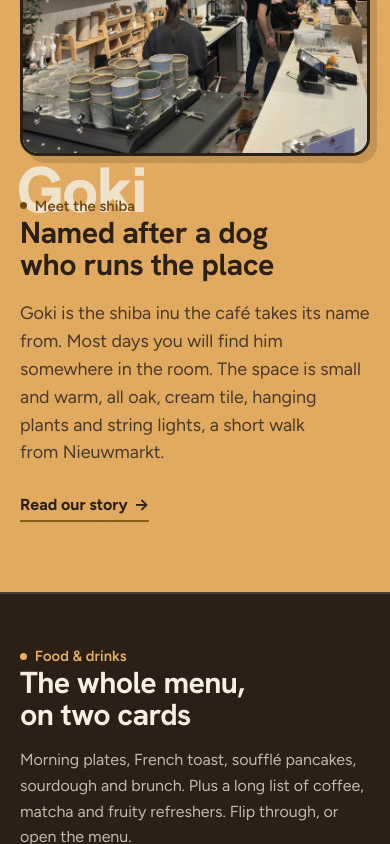
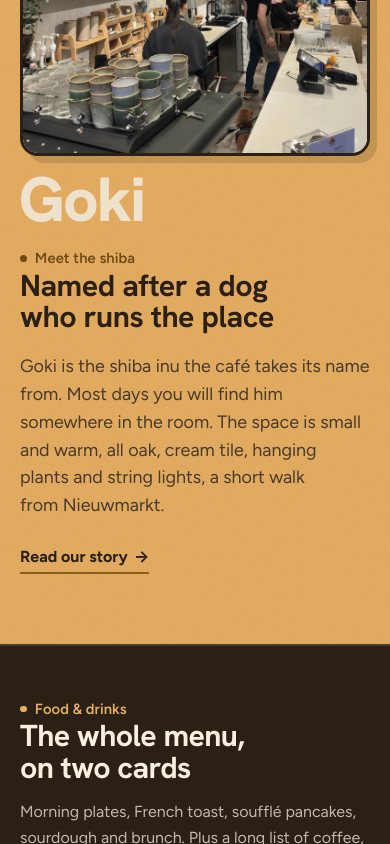
Before and after one commit to RattaPM/gokicafe, a plain HTML site: page index.html in a window 390 px wide. Shown: the part 2956-3800 px from the top of the page. Drawn offline with Linux system fonts and the light colour scheme; a web font is replaced by a local one.

Commit message:
Fix mobile overlap of the "Goki" watermark in the About teaser
On stacked (mobile/tablet) layouts the oversized "Goki" ghost word was
printing straight through the "Meet the shiba" eyebrow and heading. Give
the watermark room above the text, with tighter tuning for phone widths,
and bump the home.css cache-bust to v=31.

Co-Authored-By: Claude Opus 4.8 <noreply@anthropic.com>

```diff
--- a/css/home.css
+++ b/css/home.css
@@ -173,6 +173,17 @@ body.unslop .hero__media{animation:heroRise .6s .09s var(--ease) both}
   .hero-g .stamp{width:72px;height:72px;top:78px;right:14px}
   .hero-g__lead{max-width:40ch}
 }
+/* stacked layout: give the big "Goki" watermark room so it clears the
+   eyebrow + heading instead of printing straight through them */
+@media (max-width:1040px){
+  body.unslop .split .bigword{padding-top:clamp(2.4rem,11vw,3.6rem)}
+  body.unslop .split .bigword .ghost{top:-.16em;left:-.02em}
+}
+@media (max-width:560px){
+  body.unslop .split .bigword{padding-top:3.3rem}
+  body.unslop .split .bigword .ghost{font-size:clamp(3.2rem,16vw,4.4rem);top:-.26em}
+}
+
 @media (prefers-reduced-motion:reduce){
   .hero-g .stamp svg{animation:none}
   .hero-g__see .btn-circle path{animation:none;stroke-dashoffset:0}
--- a/index.html
+++ b/index.html
@@ -16,7 +16,7 @@
 <link rel="preconnect" href="https://fonts.gstatic.com" crossorigin>
 <link href="https://fonts.googleapis.com/css2?family=Figtree:wght@400;500;600;700;800;900&family=Hanken+Grotesk:wght@400;500;600;700;800;900&family=Gabarito:wght@400;500;600;700;800;900&family=Caveat:wght@600;700&display=swap" rel="stylesheet">
 <link rel="stylesheet" href="css/site.css?v=2">
-<link rel="stylesheet" href="css/home.css?v=29">
+<link rel="stylesheet" href="css/home.css?v=31">
 <link rel="stylesheet" href="css/loader.css?v=6">
 <script>document.documentElement.classList.add('js')</script>
 <script>(function(){try{var d=document.documentElement;if(sessionStorage.getItem('gokiSeen')){d.classList.add('gl-skip')}else{d.classList.add('gl-lock')}}catch(e){}})();</script>
```
Also changed, not shown: about.html (+1 -1 lines), menu.html (+1 -1 lines), visit.html (+1 -1 lines).
